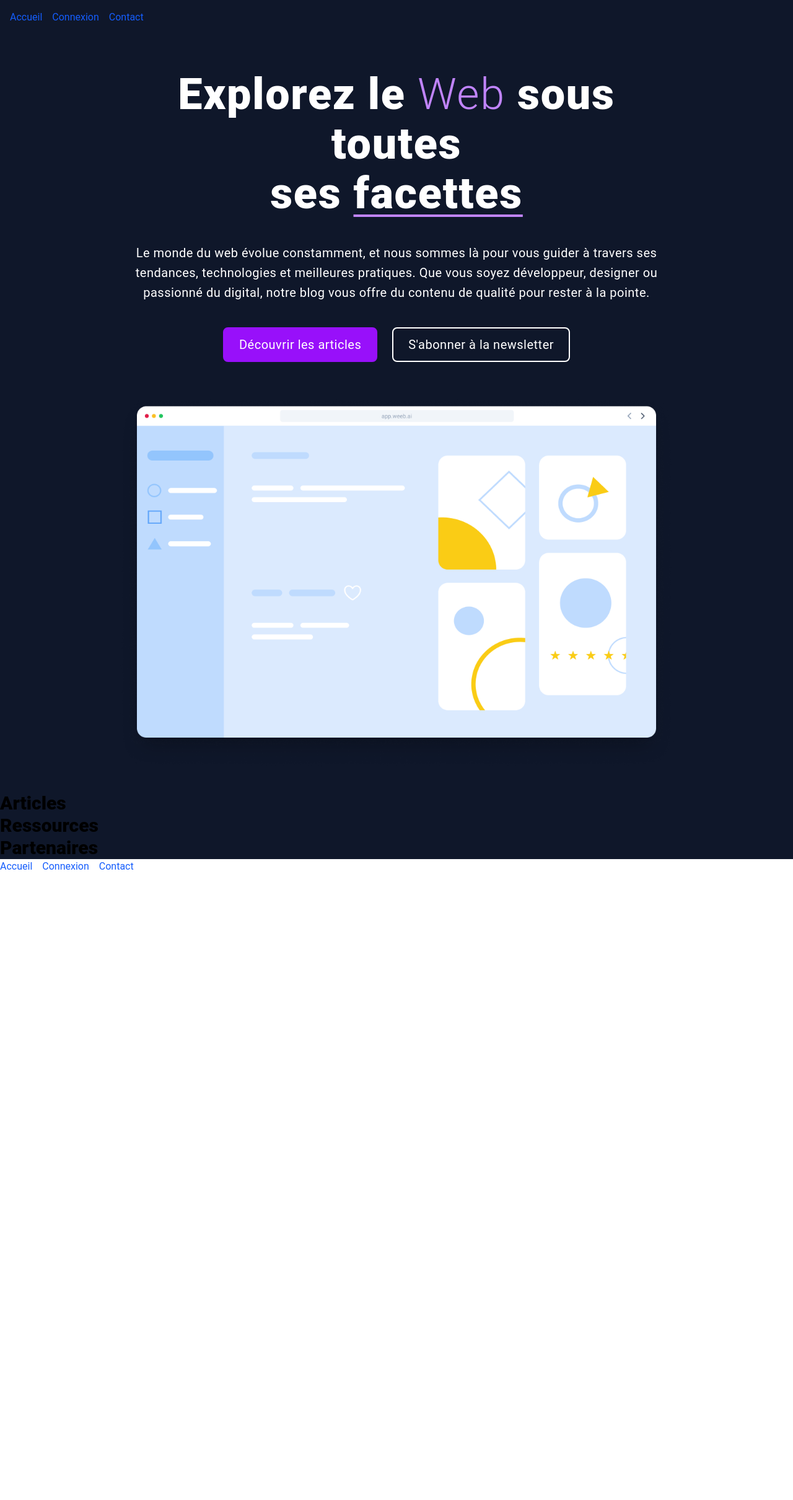
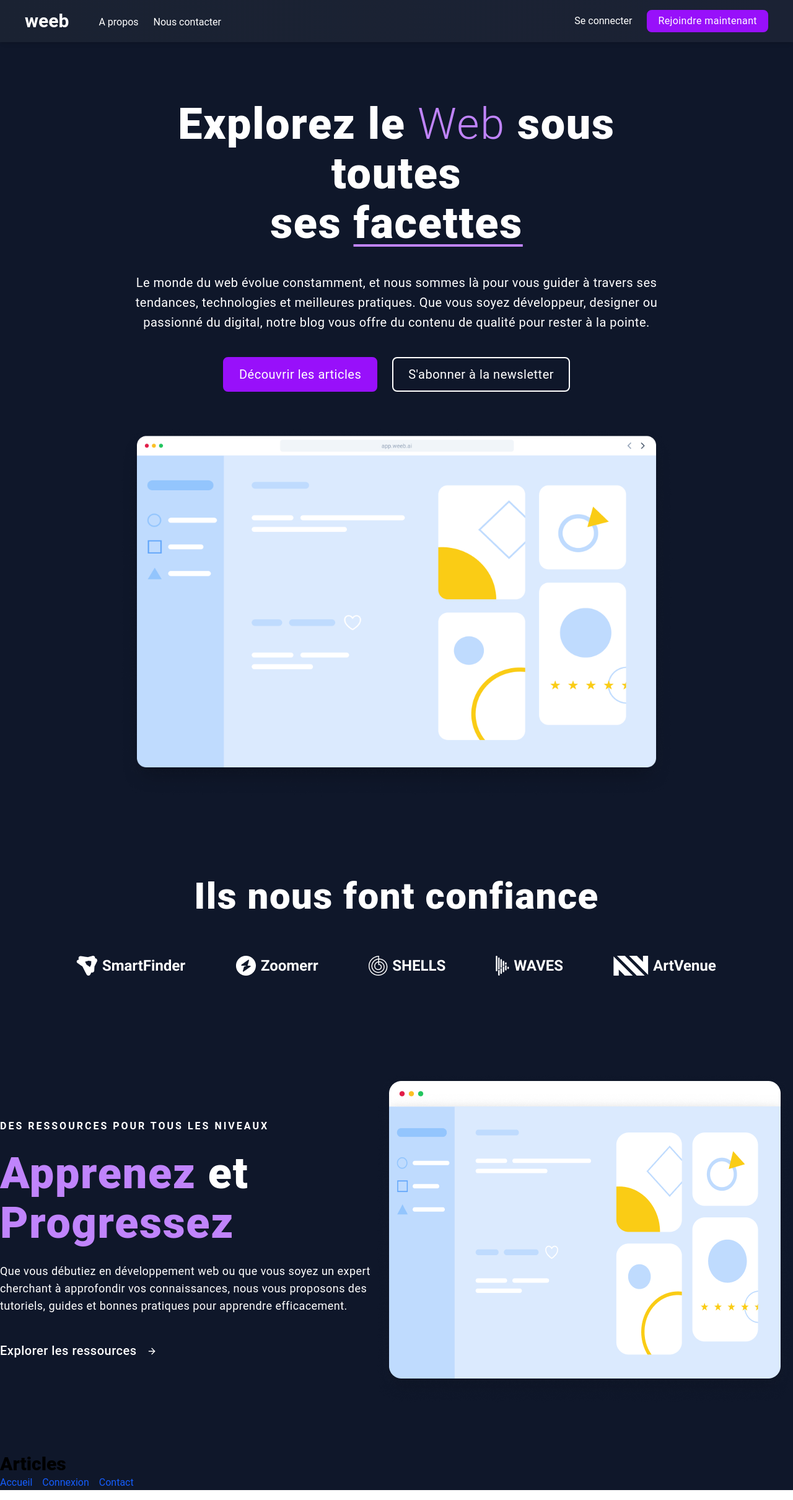
Before and after one commit to mMormin/weeb_Maxime_Mormin-Boudot, a React (Vite) app: page / in a window 1280 px wide. Shown: the whole page at 62% size. Before the commit the page ends 1426 px from the top, so only its background shows below. Built offline with nearby package versions, Linux system fonts and the light colour scheme.

Commit message:
feat(home): add Partner and Ressourses sections to Homepage + lucide deps

```diff
--- a/package.json
+++ b/package.json
@@ -10,6 +10,7 @@
     "preview": "vite preview"
   },
   "dependencies": {
+    "lucide-react": "^0.525.0",
     "motion": "^12.23.0",
     "react": "^19.1.0",
     "react-dom": "^19.1.0",
--- a/src/App.tsx
+++ b/src/App.tsx
@@ -5,7 +5,7 @@ import Footer from "./components/layout/Footer";
 
 function App() {
   return (
-    <div className="font-roboto">
+    <div className="font-roboto bg-primary">
       <Header />
 
       <main className="bg-primary">
--- a/src/components/layout/Header.tsx
+++ b/src/components/layout/Header.tsx
@@ -1,18 +1,60 @@
+import { useEffect, useState } from "react";
 import { Link } from "react-router";
+import Button from "../ui/Button";
 
 const Header = () => {
+  const [isScrolled, setIsScrolled] = useState(false);
+
+  useEffect(() => {
+    const onScroll = () => {
+      setIsScrolled(window.scrollY > 20);
+    };
+
+    window.addEventListener("scroll", onScroll);
+    return () => window.removeEventListener("scroll", onScroll);
+  }, []);
+
   return (
-    <header className="w-full shadow-md p-4 bg-primary">
-      <nav className="mb-4 space-x-4">
-        <Link to="/" className="text-blue-600 hover:underline">
-          Accueil
-        </Link>
-        <Link to="/login" className="text-blue-600 hover:underline">
-          Connexion
-        </Link>
-        <Link to="/contact" className="text-blue-600 hover:underline">
-          Contact
-        </Link>
+    <header
+      className={`fixed left-0 right-0 z-50 ${
+        !isScrolled
+          ? "top-0 bg-gradient-to-r from-[#1A2232] to-[#1B2234] shadow-md px-10"
+          : "top-5 transition-top duration-100"
+      }`}
+    >
+      <nav
+        className={`mx-auto flex justify-between items-center space-x-6 ${
+          isScrolled
+            ? "w-[50vw] rounded-lg h-[76px] shadow-md bg-gradient-to-r from-[#1A2232] to-[#1B2234] px-5"
+            : "w-full py-4"
+        }`}
+      >
+        <div className="flex justify-center items-center">
+          <span className="text-3xl font-bold text-white mr-12">weeb</span>
+
+          <div className="flex space-x-6 mt-1 text-white">
+            <Link to="/about" className="hover:underline ">
+              A propos
+            </Link>
+
+            <Link to="/contact" className="hover:underline">
+              Nous contacter
+            </Link>
+          </div>
+        </div>
+
+        <div className="flex space-x-6 items-center justify-center">
+          <Link to="/login" className="text-white hover:underline">
+            Se connecter
+          </Link>
+
+          <Button
+            to="/signup"
+            primary
+            text="Rejoindre maintenant"
+            compact
+          ></Button>
+        </div>
       </nav>
     </header>
   );
--- a/src/components/ui/Button.tsx
+++ b/src/components/ui/Button.tsx
@@ -3,19 +3,30 @@ import { Link } from "react-router";
 
 interface MotionButtonProps {
   primary?: boolean;
+  compact?: boolean; // 👈 nouvelle prop
   text: string;
   to: string;
 }
 
-const Button = ({ text, to, primary = false }: MotionButtonProps) => {
+const Button = ({
+  text,
+  to,
+  primary = false,
+  compact = false,
+}: MotionButtonProps) => {
   const isExternal = to.startsWith("http") || to.startsWith("#");
 
   const buttonStyles = primary
-    ? "bg-purple-600 text-white border-purple-600 border-2 hover:bg-purple-700 hover:text-white "
+    ? "bg-purple-600 text-white border-purple-600 border-2 hover:bg-purple-700 hover:border-purple-700"
     : "bg-primary text-white border-white border-2";
 
-  const commonStyles =
-    "text-xl px-6 py-3 tracking-wide rounded-lg transition-colors cursor-pointer";
+  const commonStyles = [
+    compact ? "px-4 py-1 text-base" : "px-6 py-3 text-xl",
+    "tracking-wide",
+    "rounded-lg",
+    "transition-colors",
+    "cursor-pointer",
+  ].join(" ");
 
   const MotionElem = motion.button;
 
--- a/src/pages/Home/index.tsx
+++ b/src/pages/Home/index.tsx
@@ -7,9 +7,9 @@ const Home = () => {
   return (
     <>
       <Intro />
+      <Partners />
+      <Ressources />
       <Articles />
-      <Ressources />
-      <Partners />
     </>
   );
 };
--- a/src/pages/Home/sections/Intro.tsx
+++ b/src/pages/Home/sections/Intro.tsx
@@ -3,7 +3,7 @@ import image from "../../../assets/image.png";
 
 const Intro = () => {
   return (
-    <section className="min-h-[90vh] text-white py-10">
+    <section className="text-white py-10 pt-40">
       <div className="max-w-4xl mx-auto text-center flex flex-col items-center justify-center gap-15">
         <div>
           <h1 className="text-large font-extrabold tracking-wide leading-20">
@@ -15,6 +15,7 @@ const Intro = () => {
               facettes
             </span>
           </h1>
+
           <p className="text-xl leading-8 tracking-wide my-10">
             Le monde du web évolue constamment, et nous sommes là pour vous
             guider à travers ses tendances, technologies et meilleures
@@ -22,6 +23,7 @@ const Intro = () => {
             digital, notre blog vous offre du contenu de qualité pour rester à
             la pointe.
           </p>
+
           <div className="flex justify-center items-center gap-6">
             <Button primary text="Découvrir les articles" to="/articles" />
 
--- a/src/pages/Home/sections/Partners.tsx
+++ b/src/pages/Home/sections/Partners.tsx
@@ -1,5 +1,31 @@
+import logoSf from "../../../assets/logos/logo_smart_finder.png";
+import logoA from "../../../assets/logos/logo_artvenue.png";
+import logoS from "../../../assets/logos/logo_shells.png";
+import logoW from "../../../assets/logos/logo_waves.png";
+import logoZ from "../../../assets/logos/logo_zoomerr.png";
+
 const Partners = () => {
-  return <h1 className="text-3xl font-extrabold">Partenaires</h1>;
+  return (
+    <section className="text-white py-20">
+      <div className="max-w-4xl mx-auto text-center flex flex-col items-center justify-center gap-14">
+        <h2 className="text-6xl font-extrabold tracking-wide leading-20">
+          Ils nous font confiance
+        </h2>
+
+        <div className="flex items-center justify-center gap-20">
+          <img src={logoSf} alt="Illustration" className="w-full" />
+
+          <img src={logoZ} alt="Illustration" className="w-full" />
+
+          <img src={logoS} alt="Illustration" className="w-full" />
+
+          <img src={logoW} alt="Illustration" className="w-full" />
+
+          <img src={logoA} alt="Illustration" className="w-full" />
+        </div>
+      </div>
+    </section>
+  );
 };
 
 export default Partners;
--- a/src/pages/Home/sections/Ressources.tsx
+++ b/src/pages/Home/sections/Ressources.tsx
@@ -1,5 +1,76 @@
+import { Link } from "react-router";
+import image from "../../../assets/image02.png";
+import { ArrowRight } from "lucide-react";
+import { motion } from "motion/react";
+import { useState } from "react";
+const MotionArrow = motion(ArrowRight);
+
 const Ressources = () => {
-  return <h1 className="text-3xl font-extrabold">Ressources</h1>;
+  const [hovered, setHovered] = useState(false);
+  return (
+    <section className="text-white py-20">
+      <div className="max-w-7xl mx-auto flex items-center justify-between">
+        <div className="space-y-6">
+          <p className="font-bold uppercase tracking-[3px]">
+            Des ressources pour tous les niveaux
+          </p>
+
+          <h2 className="text-large font-extrabold tracking-wide leading-20 text-secondary">
+            Apprenez <span className="text-white">et</span> <br />
+            Progressez
+          </h2>
+
+          <p className="text-lg tracking-wide">
+            Que vous débutiez en développement web ou que vous soyez un expert
+            cherchant à approfondir vos connaissances, nous vous proposons des
+            tutoriels, guides et bonnes pratiques pour apprendre efficacement.
+          </p>
+
+          <motion.div
+            onHoverStart={() => setHovered(true)}
+            onHoverEnd={() => setHovered(false)}
+            className="inline-block"
+          >
+            <Link
+              to="/ressources"
+              className="group inline-flex items-center gap-4 tracking-[0.5px] font-medium text-xl mt-5 transition-ml duration-200 hover:ml-2"
+            >
+              <span className="group-hover:underline underline-offset-4 group-hover:text-secondary group-hover:decoration-white transition-all duration-500">
+                Explorer les ressources
+              </span>
+
+              <MotionArrow
+                className="size-4 mt-0.5"
+                animate={
+                  hovered
+                    ? {
+                        scale: [1, 1.5, 1.5], // grossir et garder la taille
+                        x: [0, 0, 8, 0, 8, 0], // ping vers la droite 2 fois
+                      }
+                    : { scale: 1, x: 0 }
+                }
+                transition={
+                  hovered
+                    ? {
+                        scale: { duration: 1 },
+                        x: {
+                          repeat: Infinity,
+                          repeatDelay: 1,
+                          duration: 1,
+                          ease: "easeInOut",
+                        },
+                      }
+                    : { duration: 0.3 }
+                }
+              />
+            </Link>
+          </motion.div>
+        </div>
+
+        <img src={image} alt="Illustration" className="" />
+      </div>
+    </section>
+  );
 };
 
 export default Ressources;
```
Also changed, not shown: 1 other file (tests, documents, lock files or other folders).
